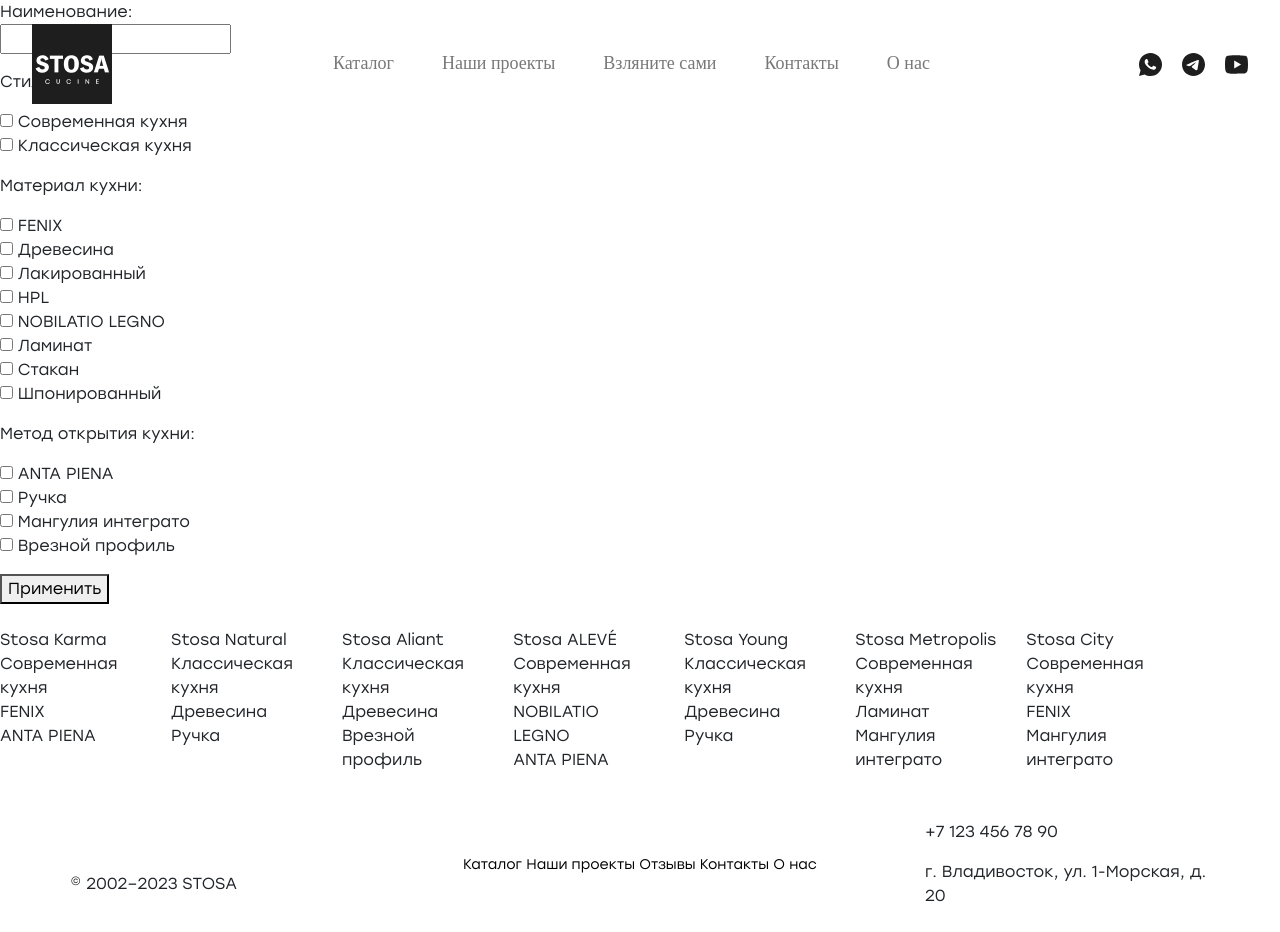
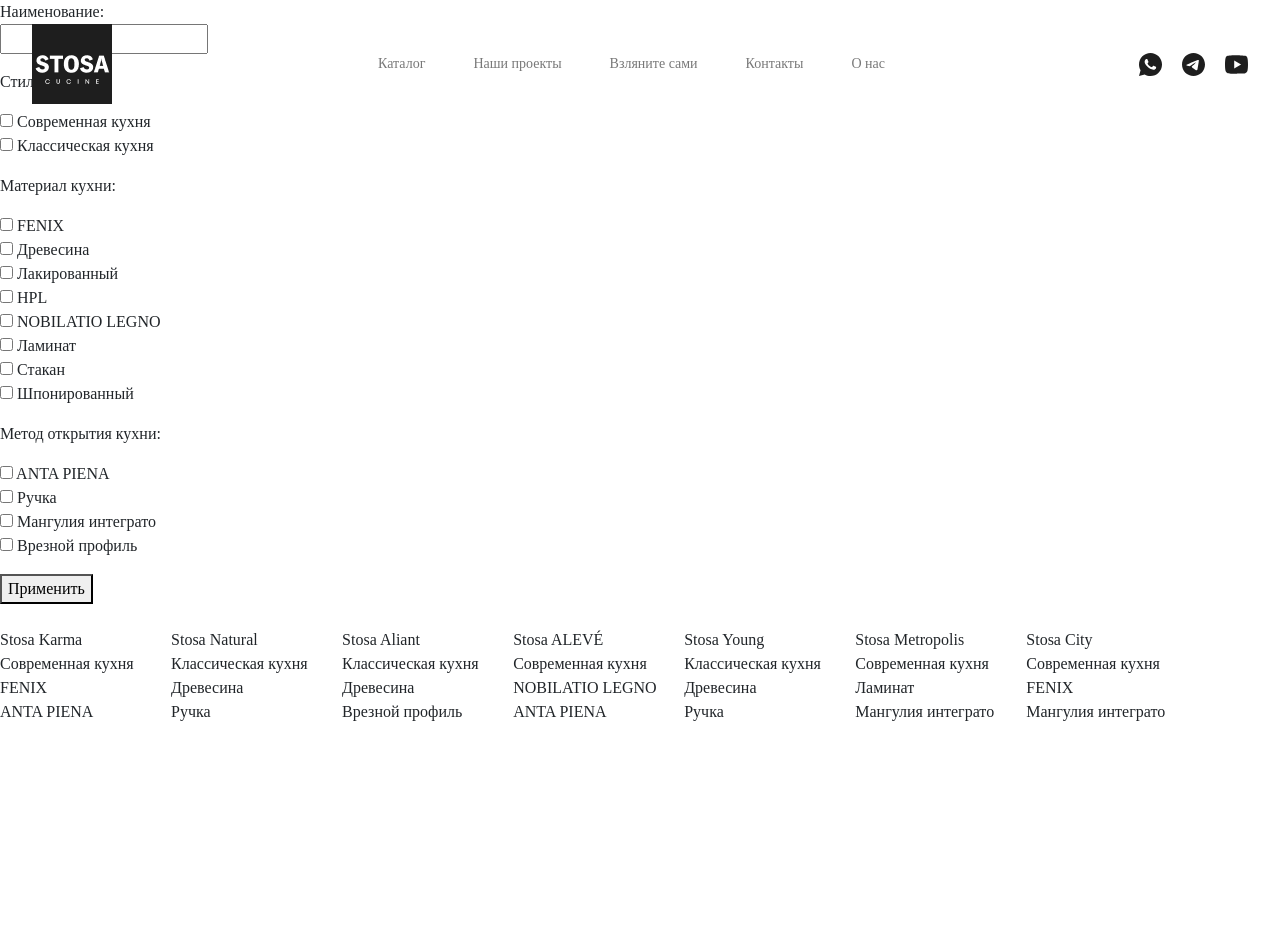
Before and after one commit to iwannabetheboshy/salonvariacii, a Django app: page /catalog/ in a window 1280 px wide. After the commit the page ends 721 px from the top, so only its background shows below. Run offline with Django 4.2, Linux system fonts and the light colour scheme; data comes from the database, SQL or seed files in the repository; some web fonts are replaced.

Commit message:
fix font-family, font-size, font-weight

```diff
--- a/salonvariacii/main/static/main/css/main.css
+++ b/salonvariacii/main/static/main/css/main.css
@@ -34,26 +35,30 @@ section {
 /* ----------------------------------
 fonts
 ----------------------------------*/
-
 @font-face {
-  font-family: 'Stolzl';
-  src: local('font/Stolzl Book'), local('font/Stolzl-Book'),
-    url('font/Stolzl-Book.woff2') format('woff2'),
-    url('font/Stolzl-Book.woff') format('woff'),
-    url('font/Stolzl-Book.ttf') format('truetype');
-  font-weight: normal;
+    font-family: 'Stolzl Bold';
     font-style: normal;
+    src: url('font/stolzl_bold.otf') format('opentype');
 }
 
 @font-face {
-  font-family: 'Stolzl Bold';
-  src: local('font/Stolzl Bold'), local('font/Stolzl-Bold'),
-    url('font/Stolzl-Bold.woff2') format('woff2'),
-    url('font/Stolzl-Bold.woff') format('woff'),
-    url('font/Stolzl-Bold.ttf') format('truetype');
-  font-weight: normal;
+    font-family: 'Stolzl Regular';
     font-style: normal;
+    src: url('font/stolzl_regular.otf') format('opentype');
 }
+
+@font-face {
+    font-family: 'Stolzl Light';
+    font-style: normal;
+    src: url('font/stolzl_light.otf') format('opentype');
+}
+
+@font-face {
+    font-family: 'Stolzl Book';
+    font-style: normal;
+    src: url('font/stolzl_book.otf') format('opentype');
+}
+
 
 .plain-text {
   font-family: Stolzl;
@@ -119,8 +127,8 @@ a {
 }
 
 .header .nav-item a {
-    font-family: 'Stolzl Regular' !important;
-    font-size: 18px;
+    font-family: 'Stolzl Book' !important;
+    font-size: 14px;
     font-weight: 400;
     line-height: 17px;
     color: #787878;
--- a/salonvariacii/main/templates/base.html
+++ b/salonvariacii/main/templates/base.html
@@ -101,7 +101,7 @@
 {% block content %}
 {% endblock %}
 
-
+<!--
 <footer id="footer">
   <div class="row mx-0 align-items-center">
     <div class="col-xl-3 order-xl-1 col-12 order-3 px-0">
@@ -151,6 +151,7 @@
     </div>
   </div>
 </footer>
+-->
 
 <script>
   window.onscroll = function () {
```
Also changed, not shown: other parts of salonvariacii/main/static/main/css/main.css (+71 -22 lines), salonvariacii/main/static/main/css/font/Stolzl-Bold.ttf (deleted), salonvariacii/main/static/main/css/font/Stolzl-Bold.woff (deleted), salonvariacii/main/static/main/css/font/Stolzl-Bold.woff2 (deleted), salonvariacii/main/static/main/css/font/Stolzl-Book.ttf (deleted), salonvariacii/main/static/main/css/font/Stolzl-Book.woff (deleted), salonvariacii/main/static/main/css/font/Stolzl-Book.woff2 (deleted). Lines whose indentation alone changed are shown as unchanged.
